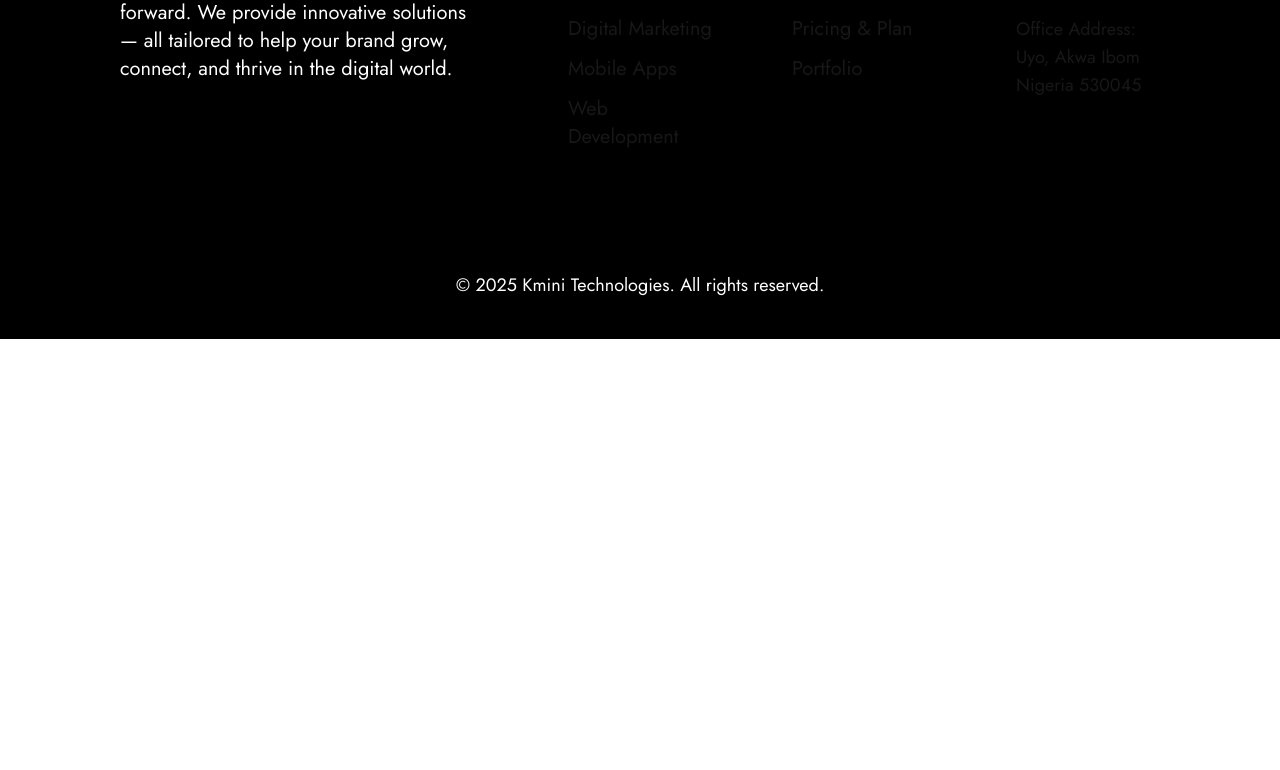
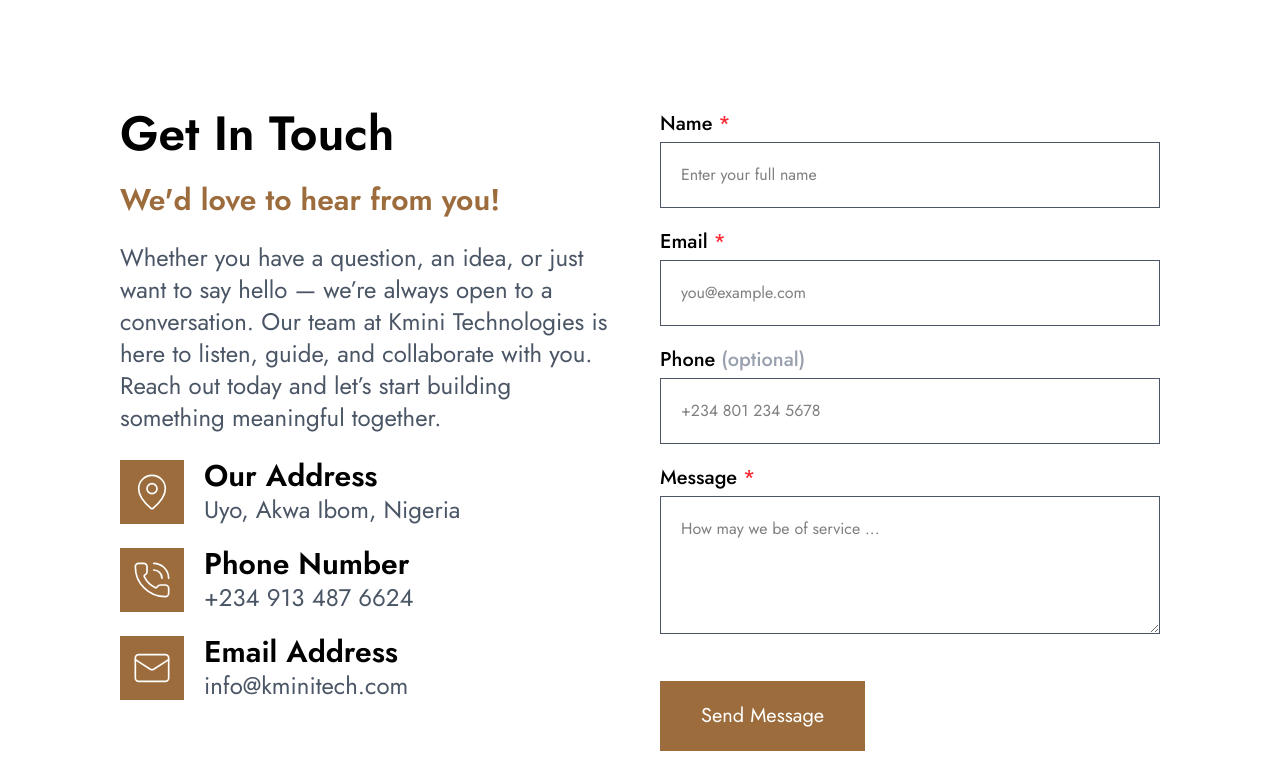
Before and after one commit to btom7447/kmini-tech, a Next.js app: page /contact in a window 1280 px wide. Shown: the part 450-1220 px from the top of the page. Before the commit the page ends 800 px from the top, so only its background shows below. Built offline with nearby package versions, Linux system fonts and the light colour scheme.

Commit message:
contact page update

```diff
--- a/src/app/contact/page.js
+++ b/src/app/contact/page.js
@@ -1,7 +1,13 @@
+import BreadCrumb from "../../components/BreadCrumb";
+import ContactSection from "../../components/ContactSection";
+
 export default function ContactPage() {
     return (
         <>
-            <h1>Contact Page</h1>
+            <BreadCrumb
+                label={"Contact"}
+            />
+            <ContactSection />
         </>
     )
-};
+}
--- /dev/null
+++ b/src/components/ContactForm.jsx
@@ -0,0 +1,71 @@
+export default function ContactForm() {
+    return (
+        <form
+            action=""
+            className="bg-white "
+        >
+            {/* Name */}
+            <div className="mb-5">
+                <label htmlFor="name" className="block text-xl font-medium text-black">
+                    Name <span className="text-red-500">*</span>
+                </label>
+                <input
+                    type="text"
+                    id="name"
+                    required
+                    className="mt-1 w-full border border-gray-600 p-5 focus:border-gold outline-none"
+                    placeholder="Enter your full name"
+                />
+            </div>
+
+            {/* Email */}
+            <div className="mb-5">
+                <label htmlFor="email" className="block text-xl font-medium text-black">
+                    Email <span className="text-red-500">*</span>
+                </label>
+                <input
+                    type="email"
+                    id="email"
+                    required
+                    className="mt-1 w-full border border-gray-600 p-5 focus:border-gold outline-none"
+                    placeholder="you@example.com"
+                />
+            </div>
+
+            {/* Phone */}
+            <div className="mb-5">
+                <label htmlFor="phone" className="block text-xl font-medium text-black">
+                    Phone <span className="text-gray-400">(optional)</span>
+                </label>
+                <input
+                    type="tel"
+                    id="phone"
+                    className="mt-1 w-full border border-gray-600 p-5 focus:border-gold outline-none"
+                    placeholder="+234 801 234 5678"
+                />
+            </div>
+
+            {/* Message */}
+            <div className="mb-5">
+                <label htmlFor="message" className="block text-xl font-medium text-black">
+                    Message <span className="text-red-500">*</span>
+                </label>
+                <textarea
+                    id="message"
+                    rows="4"
+                    required
+                    className="mt-1 w-full border border-gray-600 p-5 focus:border-gold outline-none"
+                    placeholder="How may we be of service ..."
+                ></textarea>
+            </div>
+
+            {/* Submit Button */}
+            <button
+                type="submit"
+                className="w-full lg:w-fit mt-5 py-3 px-5 lg:py-5 lg:px-10 bg-gold border-1 border-gold text-white text-lg lg:text-xl hover:bg-white hover:text-gold focus:outline-none focus:ring-2 focus:ring-offset-2 focus:ring-gold transition"
+            >
+                Send Message
+            </button>
+        </form>
+    );
+}
--- /dev/null
+++ b/src/components/ContactSection.jsx
@@ -0,0 +1,75 @@
+import { CheckCheckIcon, MailIcon, MapPinIcon, PhoneCallIcon } from "lucide-react";
+import ContactForm from "./ContactForm";
+
+export default function ContactSection() {
+    return (
+        <section className="px-5 lg:px-20 xl:px-30 py-20 lg:py-30 w-screen bg-white grid grid-cols-1 lg:grid-cols-2 items-start gap-10">
+            {/* Left Content */}
+            <div className="space-y-6">
+                <h2 className="text-3xl lg:text-5xl font-semibold text-black"
+                    data-aos="fade-down"
+                    data-aos-delay="200"
+                >
+                    Get In Touch
+                </h2>
+                <h3 className="text-2xl lg:text-3xl font-semibold text-gold"
+                    data-aos="fade-down"
+                    data-aos-delay="300"
+                >
+                    We'd love to hear from you!
+                </h3>
+                <p className="text-lg lg:text-2xl font-light text-gray-600"
+                    data-aos="fade-down"
+                    data-aos-delay="400"
+                >
+                    Whether you have a question, an idea, or just want to say hello — we’re always open to a conversation. Our team at Kmini Technologies is here to listen, guide, and collaborate with you. Reach out today and let’s start building something meaningful together.
+                </p>
+
+                <div className="mt-5 flex flex-col items-start gap-5">
+                    <div className="flex items-center gap-5">
+                        <div className="bg-gold text-white p-3">
+                            <MapPinIcon size={40} strokeWidth={1} />
+                        </div>
+                        <div>
+                            <h5 className="text-2xl lg:text-3xl text-black font-semibold">Our Address</h5>
+                            <p className="text-lg lg:text-2xl font-light text-gray-600">Uyo, Akwa Ibom, Nigeria</p>
+                        </div>
+                    </div>
+                    <div className="flex items-center gap-5">
+                        <div className="bg-gold text-white p-3">
+                            <PhoneCallIcon size={40} strokeWidth={1} />
+                        </div>
+                        <div>
+                            <h5 className="text-2xl lg:text-3xl text-black font-semibold">Phone Number</h5>
+                            <a
+                                href="tel:+2349134876624"
+                                className="text-lg lg:text-2xl font-light text-gray-600 whitespace-nowrap"
+                            >
+                                +234 913 487 6624
+                            </a>
+                        </div>
+                    </div>
+                    <div className="flex items-center gap-5">
+                        <div className="bg-gold text-white p-3">
+                            <MailIcon size={40} strokeWidth={1} />
+                        </div>
+                        <div>
+                            <h5 className="text-2xl lg:text-3xl text-black font-semibold">Email Address</h5>
+                            <a
+                                href="mailto:info@kminitech.com"
+                                className="text-lg lg:text-2xl font-light text-gray-600 whitespace-nowrap"
+                            >
+                                info@kminitech.com
+                            </a>
+                        </div>
+                    </div>
+                </div>
+            </div>
+
+            {/* Right Form */}
+            <div data-aos="fade-left">
+                <ContactForm />
+            </div>
+        </section>
+    );
+}
```
